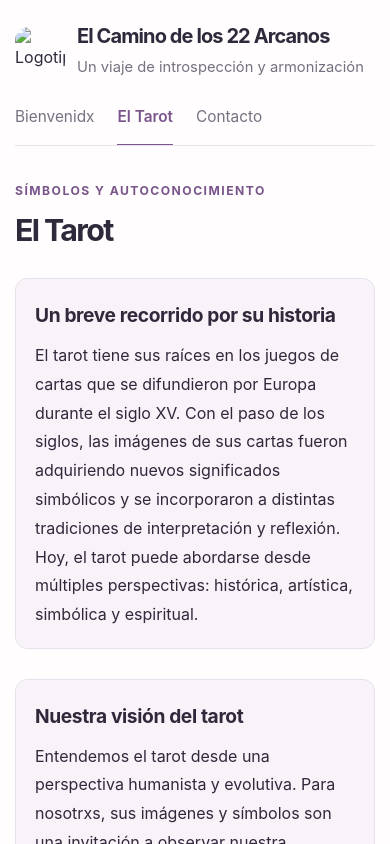
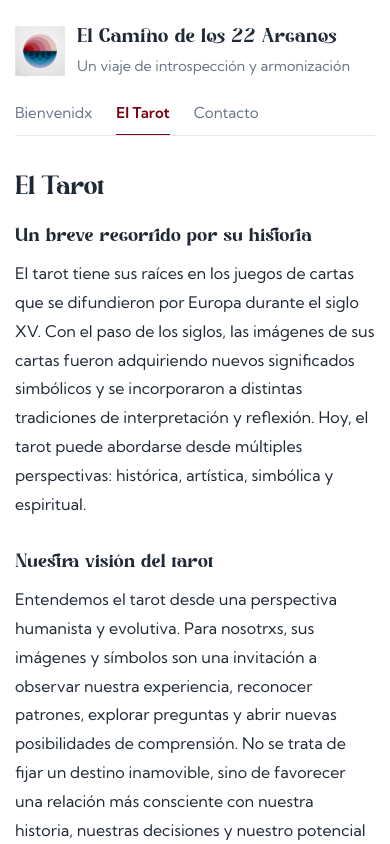
Before and after one commit to elcaminodelos22arcanos/elcaminodelos22arcanos.github.io, a plain HTML site: page index.html in a window 390 px wide. Both pictures are taken after a click on the tab "El Tarot". Shown: the top 844 px of the page. Drawn offline with Linux system fonts and the light colour scheme.

Commit message:
Add files via upload

```diff
--- a/index.html
+++ b/index.html
@@ -5,21 +5,54 @@
   <meta charset="utf-8">
   <meta name="viewport" content="width=device-width, initial-scale=1">
 
-  <meta name="description" content="El Camino de los 22 Arcanos. Escuela de tarot, introspección y evolución personal.">
+  <meta
+    name="description"
+    content="El Camino de los 22 Arcanos. Escuela de tarot, introspección y evolución personal."
+  >
 
   <title>El Camino de los 22 Arcanos</title>
 
   <style>
+    /* ========================================
+       FUENTES LOCALES
+       ======================================== */
+
+    @font-face {
+      font-family: "Attena";
+      src: url("fonts/Attena.ttf") format("truetype");
+      font-weight: normal;
+      font-style: normal;
+      font-display: swap;
+    }
+
+    @font-face {
+      font-family: "Kumbh Sans";
+      src: url("fonts/KumbhSans.ttf") format("truetype");
+      font-weight: 100 900;
+      font-style: normal;
+      font-display: swap;
+    }
+
+    /* ========================================
+       COLORES Y VARIABLES
+       ======================================== */
+
     :root {
-      --ink: #30283b;
-      --muted: #777080;
-      --line: #e8e1eb;
-      --paper: #fffdfd;
-      --wash: #f8f3f8;
-      --accent: #79558c;
-      --accent-soft: #f1e9f5;
-      --width: 900px;
+      --ink: #202a36;
+      --muted: #687586;
+      --line: #e4e8ed;
+      --paper: #ffffff;
+      --wash: #f6f8fa;
+
+      --accent: #002238;
+      --accent-2: #760113;
+
+      --width: 960px;
     }
+
+    /* ========================================
+       ESTILOS GENERALES
+       ======================================== */
 
     * {
       box-sizing: border-box;
@@ -33,24 +66,30 @@
       margin: 0;
       background: var(--paper);
       color: var(--ink);
-      font: 16px/1.8 Inter, -apple-system,
-        BlinkMacSystemFont, "Segoe UI", sans-serif;
+      font-family: "Kumbh Sans", sans-serif;
+      font-size: 16px;
+      line-height: 1.8;
       -webkit-font-smoothing: antialiased;
     }
 
     a {
       color: var(--accent);
+      text-decoration-thickness: 1px;
       text-underline-offset: 3px;
     }
 
     a:hover {
-      color: #513762;
+      color: var(--accent-2);
     }
 
     .shell {
       width: min(var(--width), calc(100% - 44px));
       margin: 0 auto;
     }
+
+    /* ========================================
+       CABECERA Y LOGOTIPO
+       ======================================== */
 
     header {
       padding-top: 34px;
@@ -65,23 +104,32 @@
     .logo {
       width: 62px;
       height: 62px;
-      border-radius: 14px;
       object-fit: contain;
       flex: 0 0 auto;
     }
 
+    h1,
+    h2,
+    h3 {
+      font-family: "Attena", "Kumbh Sans", sans-serif;
+      font-weight: normal;
+    }
+
     h1 {
       margin: 0;
-      font-size: clamp(1.25rem, 3vw, 1.7rem);
-      letter-spacing: -.045em;
+      font-size: clamp(1.25rem, 2.5vw, 1.55rem);
       line-height: 1.3;
     }
 
     .tagline {
       margin: 5px 0 0;
       color: var(--muted);
-      font-size: .92rem;
+      font-size: .9rem;
     }
+
+    /* ========================================
+       NAVEGACIÓN ENTRE PESTAÑAS
+       ======================================== */
 
     nav {
       display: flex;
@@ -89,7 +137,16 @@
       overflow-x: auto;
       margin-top: 28px;
       border-bottom: 1px solid var(--line);
-      scrollbar-width: thin;
+
+      /* Ocultar la barra de desplazamiento */
+      scrollbar-width: none;
+      -ms-overflow-style: none;
+    }
+
+    nav::-webkit-scrollbar {
+      display: none;
+      width: 0;
+      height: 0;
     }
 
     .tab {
@@ -99,26 +156,38 @@
       background: transparent;
       color: var(--muted);
       cursor: pointer;
-      font: inherit;
-      font-size: .96rem;
+      font-family: "Kumbh Sans", sans-serif;
+      font-size: .94rem;
       white-space: nowrap;
-      padding: 0 0 13px;
+      padding: 0 0 12px;
       margin-bottom: -1px;
+      transition: color .2s ease, border-color .2s ease;
     }
 
     .tab:hover {
-      color: var(--ink);
+      color: var(--accent);
     }
 
+    /* Pestaña activa en burdeos */
+
     .tab[aria-selected="true"] {
-      color: var(--accent);
-      border-bottom-color: var(--accent);
+      color: var(--accent-2);
+      border-bottom-color: var(--accent-2);
       font-weight: 600;
     }
 
+    .tab:focus-visible {
+      outline: 2px solid var(--accent);
+      outline-offset: 4px;
+    }
+
+    /* ========================================
+       CONTENIDO PRINCIPAL
+       ======================================== */
+
     main {
       min-height: 60vh;
-      padding: 46px 0 76px;
+      padding: 42px 0 76px;
     }
 
     .panel {
@@ -143,15 +212,15 @@
 
     h2 {
       margin: 0 0 20px;
-      font-size: clamp(1.9rem, 4vw, 2.7rem);
-      line-height: 1.2;
-      letter-spacing: -.055em;
+      font-size: clamp(1.65rem, 3vw, 2.05rem);
+      line-height: 1.3;
+      letter-spacing: -.025em;
     }
 
     h3 {
-      margin: 28px 0 8px;
+      margin: 24px 0 8px;
       font-size: 1.2rem;
-      letter-spacing: -.02em;
+      line-height: 1.4;
     }
 
     p {
@@ -159,59 +228,74 @@
     }
 
     .lead {
-      max-width: 720px;
-      color: #554d60;
-      font-size: 1.08rem;
+      color: #495667;
+      font-size: 1.04rem;
+      max-width: 620px;
     }
 
-    .eyebrow {
-      color: var(--accent);
-      font-size: .76rem;
-      text-transform: uppercase;
-      letter-spacing: .12em;
-      font-weight: 700;
-      margin-bottom: 10px;
+    /* ========================================
+       PESTAÑA 1: BIENVENIDX
+       Texto a la izquierda e imagen a la derecha
+       ======================================== */
+
+    .welcome-layout {
+      display: grid;
+      grid-template-columns: minmax(0, 1.2fr) minmax(240px, .8fr);
+      align-items: start;
+      gap: 34px;
+    }
+
+    .welcome-copy {
+      min-width: 0;
+    }
+
+    .welcome-image {
+      position: sticky;
+      top: 24px;
     }
 
     .hero-image {
       display: block;
       width: 100%;
-      aspect-ratio: 2.2 / 1;
+      aspect-ratio: 3 / 4;
       object-fit: cover;
       object-position: center;
-      border-radius: 14px;
-      margin: 28px 0 12px;
+      border-radius: 4px;
       background: var(--wash);
     }
 
     .caption {
       color: var(--muted);
-      font-size: .84rem;
+      font-size: .82rem;
+      margin-top: 10px;
     }
 
-    .text-block {
-      margin-top: 30px;
-      padding: 24px;
-      background: var(--wash);
-      border: 1px solid var(--line);
-      border-radius: 12px;
+    /* ========================================
+       PESTAÑA 2: EL TAROT
+       Texto sin recuadros
+       ======================================== */
+
+    .tarot-copy {
+      max-width: 760px;
     }
 
-    .text-block h3 {
+    .tarot-copy h3 {
+      margin-top: 30px;
+      margin-bottom: 10px;
+    }
+
+    .tarot-copy h3:first-child {
       margin-top: 0;
     }
 
-    .text-block p:last-child {
-      margin-bottom: 0;
-    }
+    /* ========================================
+       PESTAÑA 3: CONTACTO
+       Texto sin tarjetas
+       ======================================== */
 
     .person {
-      padding: 24px 0;
-      border-bottom: 1px solid var(--line);
-    }
-
-    .person:first-of-type {
-      padding-top: 8px;
+      max-width: 760px;
+      margin-top: 32px;
     }
 
     .person h3 {
@@ -220,20 +304,25 @@
 
     .contact-email {
       display: inline-block;
-      margin-top: 4px;
+      margin-top: 0;
     }
+
+    /* ========================================
+       PIE DE PÁGINA
+       ======================================== */
 
     footer {
       border-top: 1px solid var(--line);
       padding: 20px 0 30px;
       color: var(--muted);
       font-size: .82rem;
-      display: flex;
-      justify-content: space-between;
-      gap: 12px;
     }
 
-    @media (max-width: 580px) {
+    /* ========================================
+       DISEÑO ADAPTABLE A MÓVILES
+       ======================================== */
+
+    @media (max-width: 650px) {
       .shell {
         width: min(100% - 30px, var(--width));
       }
@@ -252,27 +341,29 @@
       }
 
       nav {
-        gap: 23px;
+        gap: 24px;
         margin-top: 23px;
       }
 
       main {
-        padding-top: 34px;
+        padding-top: 32px;
+      }
+
+      .welcome-layout {
+        grid-template-columns: 1fr;
+        gap: 22px;
+      }
+
+      .welcome-image {
+        position: static;
       }
 
       .hero-image {
-        aspect-ratio: 1.4 / 1;
+        aspect-ratio: 4 / 3;
+      }
     }
 
-      .text-block {
-        padding: 19px;
-      }
-
-      footer {
-        flex-direction: column;
-        gap: 3px;
-      }
-    }
+    /* Respetar la preferencia de movimiento reducido */
 
     @media (prefers-reduced-motion: reduce) {
       *,
@@ -280,6 +371,7 @@
       *::after {
         scroll-behavior: auto !important;
         animation-duration: .01ms !important;
+        transition-duration: .01ms !important;
       }
     }
   </style>
@@ -288,23 +380,31 @@
 <body>
   <div class="shell">
 
+    <!-- CABECERA -->
+
     <header>
       <div class="identity">
+
         <img
           class="logo"
-          src="images/logo.png"
+          src="images/logo.jpg"
           alt="Logotipo de El Camino de los 22 Arcanos"
         >
 
         <div>
           <h1>El Camino de los 22 Arcanos</h1>
+
           <p class="tagline">
             Un viaje de introspección y armonización
           </p>
         </div>
+
       </div>
 
+      <!-- NAVEGACIÓN -->
+
       <nav role="tablist" aria-label="Navegación principal">
+
         <button
           class="tab"
           id="tab-bienvenidx"
@@ -336,12 +436,15 @@
         >
           Contacto
         </button>
+
       </nav>
     </header>
 
+    <!-- CONTENIDO -->
+
     <main>
 
-      <!-- BIENVENIDX -->
+      <!-- PESTAÑA 1: BIENVENIDX -->
 
       <section
         class="panel"
@@ -349,7 +452,10 @@
         role="tabpanel"
         aria-labelledby="tab-bienvenidx"
       >
-        <p class="eyebrow">Nuestra escuela</p>
+
+        <div class="welcome-layout">
+
+          <div class="welcome-copy">
 
             <h2>Bienvenidx a nuestro espacio</h2>
 
@@ -362,18 +468,23 @@
 
             <p>
               Realizamos diferentes actividades en torno al tarot.
-          La principal es <strong>El Camino de los 22 Arcanos</strong>,
-          una propuesta de exploración personal a través de los
-          arcanos mayores. También nos encontramos para compartir
-          tiradas de cartas, intercambiar experiencias y profundizar
-          conjuntamente en la práctica del tarot.
+              La principal es
+              <strong>El Camino de los 22 Arcanos</strong>,
+              una propuesta de exploración personal a través de
+              los arcanos mayores. También nos encontramos para
+              compartir tiradas, intercambiar experiencias y
+              profundizar conjuntamente en la práctica del tarot.
             </p>
 
             <p>
               Además, organizamos talleres avanzados para quienes
-          desean seguir aprendiendo, ampliar su mirada y explorar
-          nuevas dimensiones del lenguaje simbólico.
+              desean seguir aprendiendo, ampliar su mirada y
+              explorar nuevas dimensiones del lenguaje simbólico.
             </p>
+
+          </div>
+
+          <div class="welcome-image">
 
             <img
               class="hero-image"
@@ -385,10 +496,14 @@
               Un espacio para aprender, compartir y recorrer
               el camino de los arcanos.
             </p>
+
+          </div>
+
+        </div>
+
       </section>
 
-
-      <!-- EL TAROT -->
+      <!-- PESTAÑA 2: EL TAROT -->
 
       <section
         class="panel"
@@ -397,11 +512,11 @@
         aria-labelledby="tab-tarot"
         hidden
       >
-        <p class="eyebrow">Símbolos y autoconocimiento</p>
 
         <h2>El Tarot</h2>
 
-        <div class="text-block">
+        <div class="tarot-copy">
+
           <h3>Un breve recorrido por su historia</h3>
 
           <p>
@@ -414,9 +529,7 @@
             abordarse desde múltiples perspectivas: histórica,
             artística, simbólica y espiritual.
           </p>
-        </div>
 
-        <div class="text-block">
           <h3>Nuestra visión del tarot</h3>
 
           <p>
@@ -436,11 +549,12 @@
             personal, respetando la libertad, la singularidad
             y el recorrido de cada persona.
           </p>
+
         </div>
+
       </section>
 
-
-      <!-- CONTACTO -->
+      <!-- PESTAÑA 3: CONTACTO -->
 
       <section
         class="panel"
@@ -449,7 +563,6 @@
         aria-labelledby="tab-contacto"
         hidden
       >
-        <p class="eyebrow">Estamos en contacto</p>
 
         <h2>Contacto</h2>
 
@@ -460,6 +573,7 @@
         </p>
 
         <div class="person">
+
           <h3>Persona 1</h3>
 
           <p>
@@ -468,12 +582,17 @@
             en la escuela y las actividades que facilita.]
           </p>
 
-          <a class="contact-email" href="mailto:persona1@ejemplo.com">
+          <a
+            class="contact-email"
+            href="mailto:persona1@ejemplo.com"
+          >
             Contactar con Persona 1 ↗
           </a>
+
         </div>
 
         <div class="person">
+
           <h3>Persona 2</h3>
 
           <p>
@@ -482,23 +601,30 @@
             y su contribución al proyecto.]
           </p>
 
-          <a class="contact-email" href="mailto:persona2@ejemplo.com">
+          <a
+            class="contact-email"
+            href="mailto:persona2@ejemplo.com"
+          >
             Contactar con Persona 2 ↗
           </a>
+
         </div>
+
       </section>
 
     </main>
+
+    <!-- FOOTER -->
 
     <footer>
       <span>
         © <span id="year"></span> El Camino de los 22 Arcanos
       </span>
-
-      <span>Un viaje de introspección y armonización</span>
     </footer>
 
   </div>
+
+  <!-- FUNCIONALIDAD DE LAS PESTAÑAS -->
 
   <script>
     const tabs = [
@@ -556,10 +682,13 @@
         }
 
         event.preventDefault();
+
         tabs[next].focus();
         activateTab(tabs[next]);
       });
     });
+
+    /* Abrir directamente la pestaña indicada en la URL */
 
     const initialId = location.hash.slice(1);
 
@@ -571,8 +700,11 @@
       activateTab(initialTab, false);
     }
 
+    /* Año automático en el pie de página */
+
     document.getElementById('year').textContent =
       new Date().getFullYear();
   </script>
+
 </body>
 </html>
```
Also changed, not shown: fonts/Attena.ttf (added), fonts/KumbhSans.ttf (added). Lines whose indentation alone changed are shown as unchanged.
